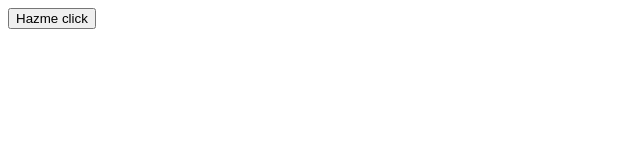
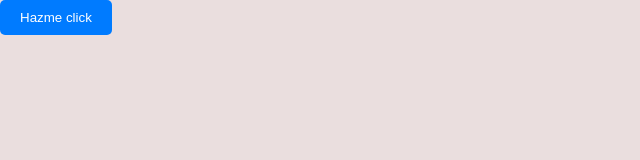
Before and after one commit to JonathanAL003/Alonso_APIRest, a website with bundled scripts: page Primer Parcial/ModuloESM/index.html in a window 1280 px wide. Shown: the whole page, without its empty margins (0-640 px from the left). Built offline with nearby package versions, Linux system fonts and the light colour scheme.

Commit message:
Modulo ESM V 1.0.2

```diff
--- /dev/null
+++ b/Primer Parcial/ModuloESM/index.css
@@ -0,0 +1,27 @@
+body {
+    font-family: Arial, sans-serif;
+    background-color: #eadede;
+    margin: 0;
+    padding: 0;
+    height: 100vh;
+}
+
+.btnModule {
+    padding: 10px 20px;
+    background-color: #007bff;
+    color: #fff;
+    border: none;
+    border-radius: 5px;
+    cursor: pointer;
+    transition: background-color 0.3s ease;
+}
+
+.btnModule:hover {
+    background-color: #0056b3;
+}
+
+#fraseContainer {
+    font-size: 18px;
+    color: #333;
+    margin-top: 20px;
+}
--- a/Primer Parcial/ModuloESM/index.html
+++ b/Primer Parcial/ModuloESM/index.html
@@ -4,6 +4,7 @@
     <meta charset="UTF-8">
     <meta name="viewport" content="width=device-width, initial-scale=1.0">
     <title>ESM Example</title>
+    <link rel="stylesheet" href="index.css">
 </head>
 <body>
     <button class="btnModule">Hazme click</button>
```
